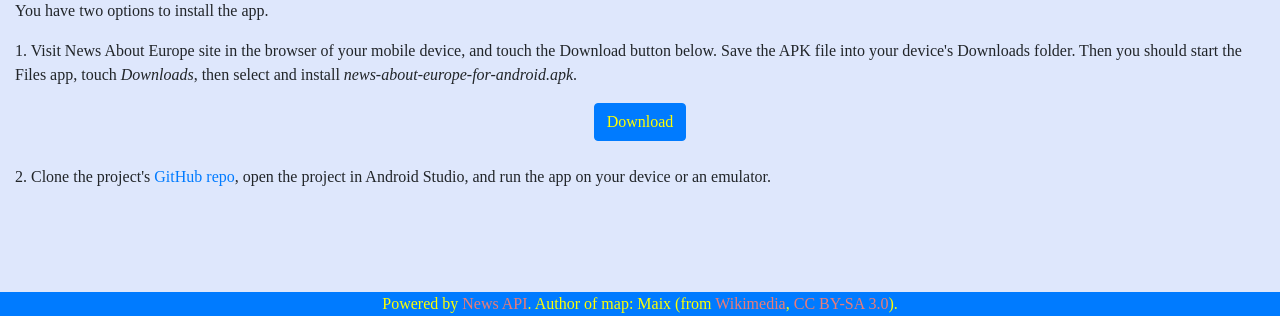
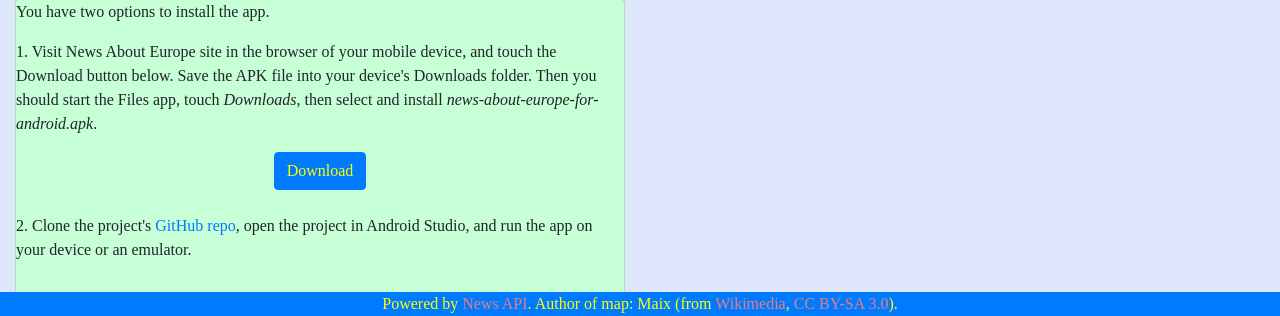
Before and after one commit to krisztianAlt/news-about-europe, a Flask app: page /android in a window 1280 px wide. Shown: the part 484-800 px from the top of the page. Run offline with Flask 2, Linux system fonts and the light colour scheme; parts of the project's set-up code (start-up, migrations or seed data) failed here and were passed over; some libraries are stand-ins or nearby versions.

Commit message:
Put installing info into Bootstrap card, aligned center

```diff
--- a/templates/android.html
+++ b/templates/android.html
@@ -74,8 +74,10 @@
         </div>
     </div>
 
-    <div id="install-info">
-        <p>You have two options to install the app.</p>
+    <div>
+        <div id="install-info-col" class="col-12 col-sm-6 col-md-6 col-lg-6 col-xl-6">
+            <div class="card">
+                <p><i class="fa fa-download" aria-hidden="true"></i> You have two options to install the app.</p>
                 <p>1. Visit News About Europe site in the browser of your mobile device, and touch the Download button below. Save the APK file into your device's Downloads folder. Then you should start the Files app, touch <span class="italic-text">Downloads</span>, then select and install <span class="italic-text">news-about-europe-for-android.apk</span>.</p>
                 <div class="download-button-container">
                     <button type="button" class="btn btn-primary" target="_blank" onclick="window.location.href='{{ url_for( 'download_apk' ) }}';">Download</button>
@@ -84,7 +86,10 @@
                     {% endif %}
                 </div>
                 <br/>
-        <p>2. Clone the project's <a target="_blank" href="https://github.com/krisztianAlt/news-about-europe-for-android">GitHub repo</a>, open the project in Android Studio, and run the app on your device or an emulator.</p>
+                <p id="sec-par">2. Clone the project's <a target="_blank" href="https://github.com/krisztianAlt/news-about-europe-for-android">GitHub repo</a>, open the project in Android Studio, and run the app on your device or an emulator.</p>
                 <br/>
-    <div>
+            </div>
+        </div>
+    </div>
+
 {% endblock %}
```
Lines whose indentation alone changed are shown as unchanged.
